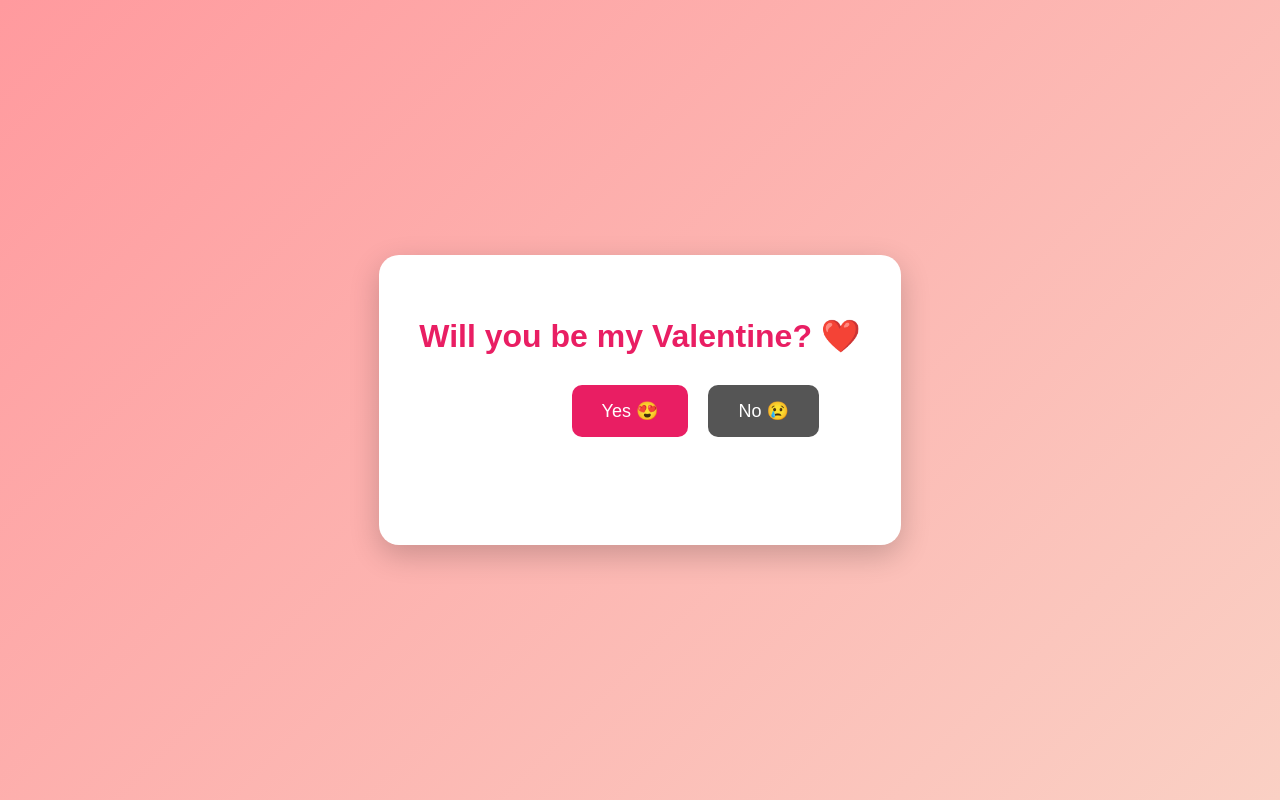
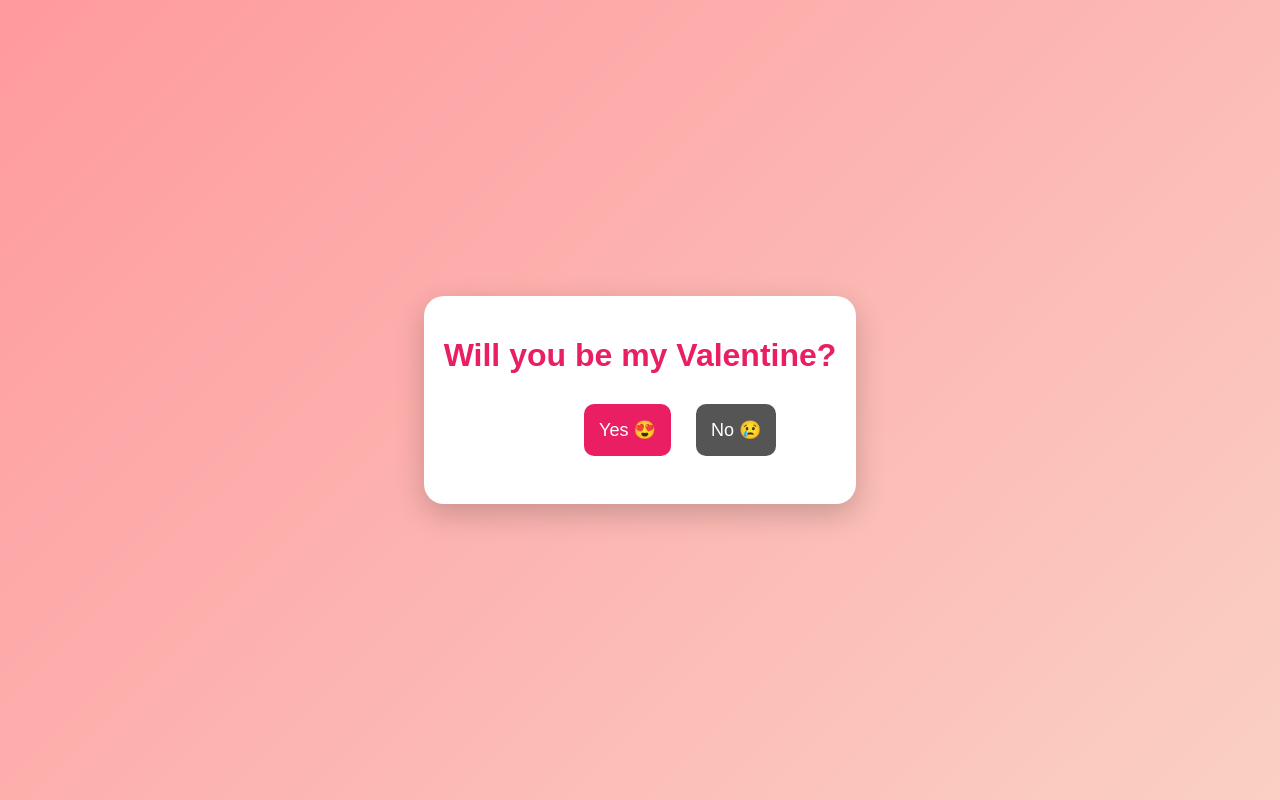
Before and after one commit to aryansinghemailme-creator/Valentine, a plain HTML site: page index.html in a window 1280 px wide. Drawn offline with Linux system fonts and the light colour scheme.

Commit message:
Add files via upload

```diff
--- a/index.html
+++ b/index.html
@@ -21,7 +21,7 @@ body {
 
 .container {
     background: white;
-    padding: 40px;
+    padding: 20px;
     border-radius: 20px;
     box-shadow: 0 10px 30px rgba(0,0,0,0.2);
     position: relative;
@@ -34,22 +34,22 @@ h1 {
 
 .buttons {
     position: relative;
-    height: 120px;
+    height: 80px;
 }
 
 button {
-    padding: 15px 30px;
+    padding: 15px 15px;
     font-size: 18px;
     border: none;
     border-radius: 10px;
     cursor: pointer;
-    transition: 0.2s;
+    transition: 0.3s;
 }
 
 #yesBtn {
     background-color: #e91e63;
     color: white;
-    margin-right: 20px;
+    margin-right: 25px;
 }
 
 #yesBtn:hover {
@@ -74,7 +74,7 @@ button {
 <body>
 
 <div class="container">
-    <h1>Will you be my Valentine? ❤️</h1>
+    <h1>Will you be my Valentine?</h1>
 
     <div class="buttons">
         <button id="yesBtn">Yes 😍</button>
@@ -97,7 +97,7 @@ document.addEventListener("mousemove", function(e) {
         e.clientY - (rect.top + rect.height/2)
     );
 
-    if (distance < 100) {
+    if (distance < 90) {
         moveButton();
     }
 });
```
